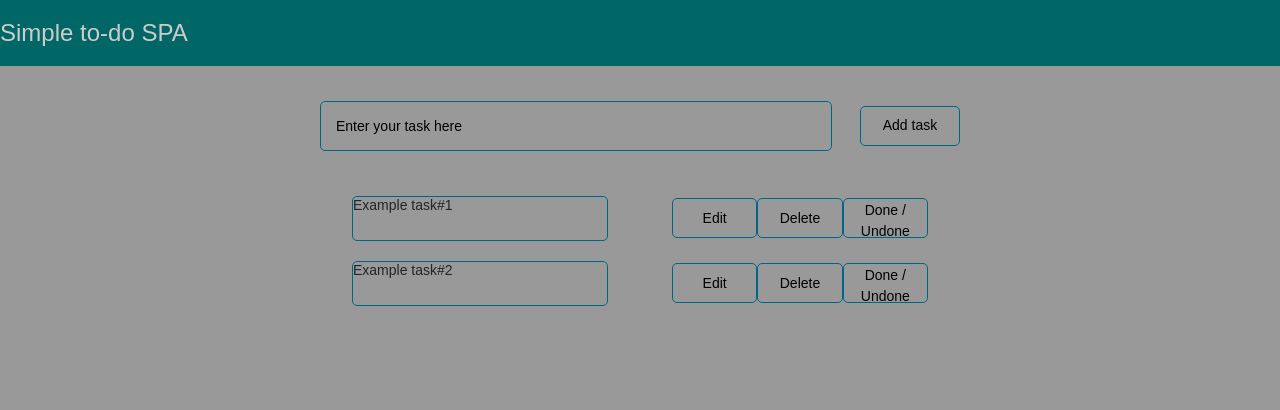
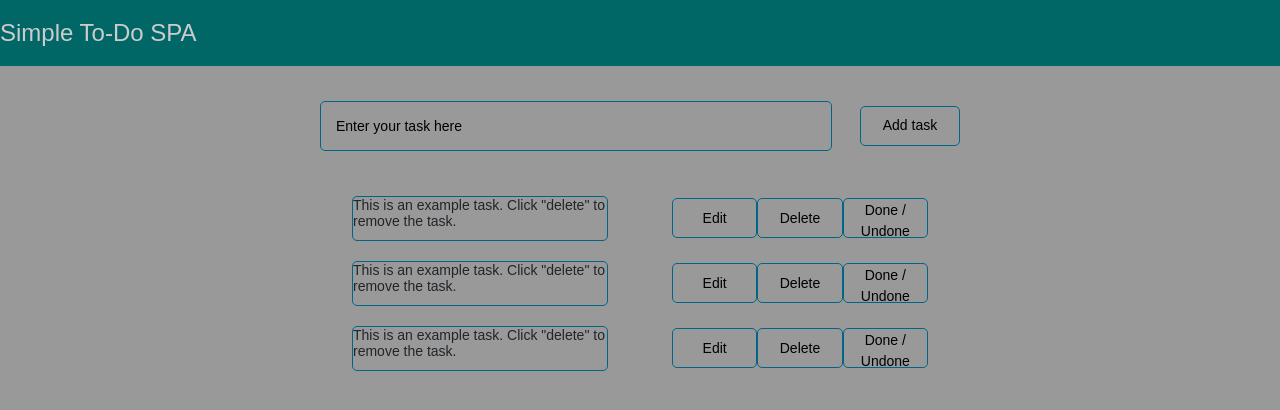
Before and after one commit to ruslanchampion/todo-app, a React (Create React App) app: page / in a window 1280 px wide. Shown: the top 410 px of the page. Built offline with nearby package versions, Linux system fonts and the light colour scheme; the HTML template or start-up script is replaced by a standard one.

Commit message:
refactor: change functions

```diff
--- a/src/App.js
+++ b/src/App.js
@@ -1,33 +1,38 @@
-import React, {useState} from 'react';
-import { v1 as uuidv1 } from 'uuid';
+import {useState} from 'react';
 /*Import components*/
 import Title from './components/Title/Title';
-import TodoEnter from './components/TodoInput/TodoInput';
+import TodoInput from './components/TodoInput/TodoInput';
 import TodoList from './components/TodoList/TodoList';
-
-// import './App.css';
 
 export default function App() {
 
-  const [task, setTask] = useState([
+  let exampleTask = [
     {
-      id: uuidv1(),
-      title: 'Example task#1',
+      id: crypto.randomUUID(),
+      title: 'This is an example task. Click "delete" to remove the task.',
       completed: false,
       edited: false,
     },
     {
-      id: uuidv1(),
-      title: 'Example task#2',
+      id: crypto.randomUUID(),
+      title: 'This is an example task. Click "delete" to remove the task.',
       completed: false,
       edited: false,
     },
-  ])
+    {
+      id: crypto.randomUUID(),
+      title: 'This is an example task. Click "delete" to remove the task.',
+      completed: false,
+      edited: false,
+    },
+  ];
+
+  const [task, setTask] = useState(exampleTask)
 
   return (
     <div className="App">
       <Title />
-      <TodoEnter task={task} setTask={setTask}/>
+      <TodoInput setTask={setTask}/>
       <TodoList task={task} setTask={setTask}/>
     </div>
   );
--- a/src/components/Title/Title.jsx
+++ b/src/components/Title/Title.jsx
@@ -3,7 +3,7 @@ import style from './Title.module.css';
 export default function Title() {
   return(
     <header className={style.main}>
-      <h1 className={style.title}>Simple to-do SPA</h1>
+      <h1 className={style.title}>Simple To-Do SPA</h1>
     </header>
   )
 }
--- a/src/components/TodoInput/TodoInput.jsx
+++ b/src/components/TodoInput/TodoInput.jsx
@@ -1,28 +1,32 @@
 import { useState } from "react";
-import { v1 as uuidv1 } from 'uuid';
 
 import style from './TodoInput.module.css';
 
-export default function TodoEnter({task, setTask}){
+export default function TodoEnter({setTask}){
 
-  const [taskInput, setTaskInput] = useState(''); //save entered task name
+  const [taskInput, setTaskInput] = useState('');
 
   function addTask() {
-    setTask(//take previous state of task list and add new one
-      [...task, {
-        id: uuidv1(),
-        title: taskInput,
-        completed: false,
-        edited: false,
-      }]
-    )
-    setTaskInput('')
+    let taskToAdd = {
+      id: crypto.randomUUID(),
+      title: taskInput,
+      completed: false,
+      edited: false,
+    };
+
+    setTask((prev) => [...prev, taskToAdd])
+
+    setTaskInput(() => '')
+  }
+
+  function handlerInputChange(event) {
+    setTaskInput(event.target.value)
   }
 
   return(
     <article className={style.article}>
-      <input className={style.input} type="text" value={taskInput} onChange={ (event) => {setTaskInput(event.target.value)} } placeholder='Enter your task here'/>
-      <button className={style.button} onClick={()=>{addTask()}}>Add task</button>
+      <input className={style.input} type="text" value={taskInput} onChange={handlerInputChange} placeholder='Enter your task here'/>
+      <button className={style.button} onClick={addTask}>Add task</button>
     </article>
   )
 }
--- a/src/components/TodoList/TodoList.jsx
+++ b/src/components/TodoList/TodoList.jsx
@@ -3,41 +3,22 @@ import style from './TodoList.module.css';
 export default function TodoList( {task, setTask} ) {
 
   function deleteTask(id) {
-    let taskDeleted = [...task].filter(item => item.id !== id);
-    setTask(taskDeleted);
+    setTask(prev => [...prev].filter(item => item.id !== id));
   }
 
   function editTask(id) {
-    let taskEdited = [...task].map( (item) => {
-      if (item.id === id) {
-        item.edited = !item.edited;
-      }
-      return item;
-    });
-
-    setTask(taskEdited);
+    // setTask(prev => prev.map(item => item.id === id ? {...item, edited: !item.edited} : {...item}));
+    setTask(prev => prev.map(item => item.id === id ? {...item, edited: !item.edited} : item));//раотает так же как и сверху
+    // setTask(prev => prev.map(item => item.id === id ? !item.edited : item));//не работает т.к. все поля объекта кроме 'edited' пропадают??
+    console.log(task)
   }
 
   function completeTask(id) {
-    let taskCompleted = [...task].map( (item) => {
-      if (item.id === id) {
-        item.completed = !item.completed;
-      }
-      return item;
-    });
-
-    setTask(taskCompleted);
+    setTask(prev => prev.map(item => item.id === id ? {...item, completed: !item.completed} : item));
   }
 
   function editTitle(id, titleChanges) {
-    let taskChanged = [...task].map( (item) => {
-      if (item.id === id) {
-        item.title = titleChanges;
-      }
-      return item;
-    });
-
-    setTask(taskChanged);
+    setTask(prev => prev.map(item => item.id === id ? {...item, title: titleChanges} : item));
   }
 
   return(
--- a/src/components/TodoList/TodoList.module.css
+++ b/src/components/TodoList/TodoList.module.css
@@ -4,7 +4,7 @@
   margin: 0 auto;
   display: flex;
   flex-direction: column;
-  justify-content: start;
+  justify-content: flex-start;
   align-items: space-between;
 }
 
```
